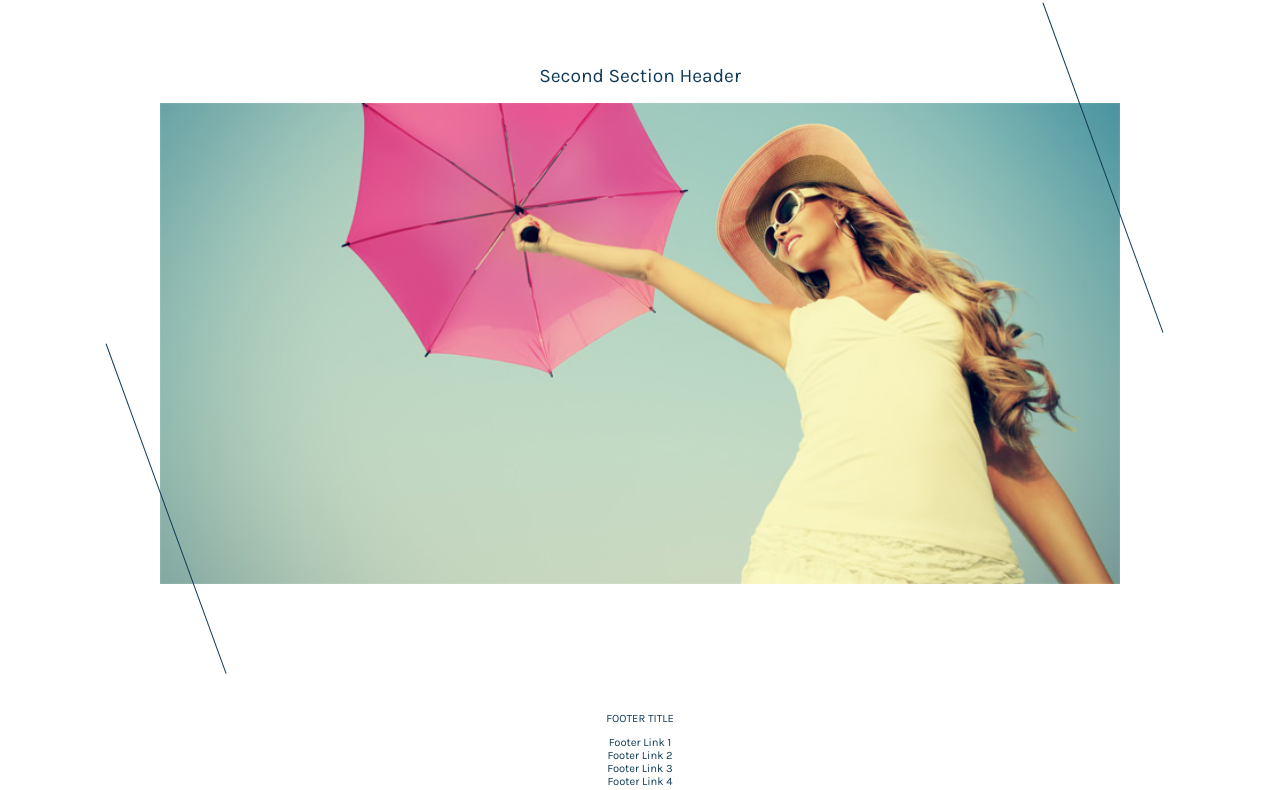
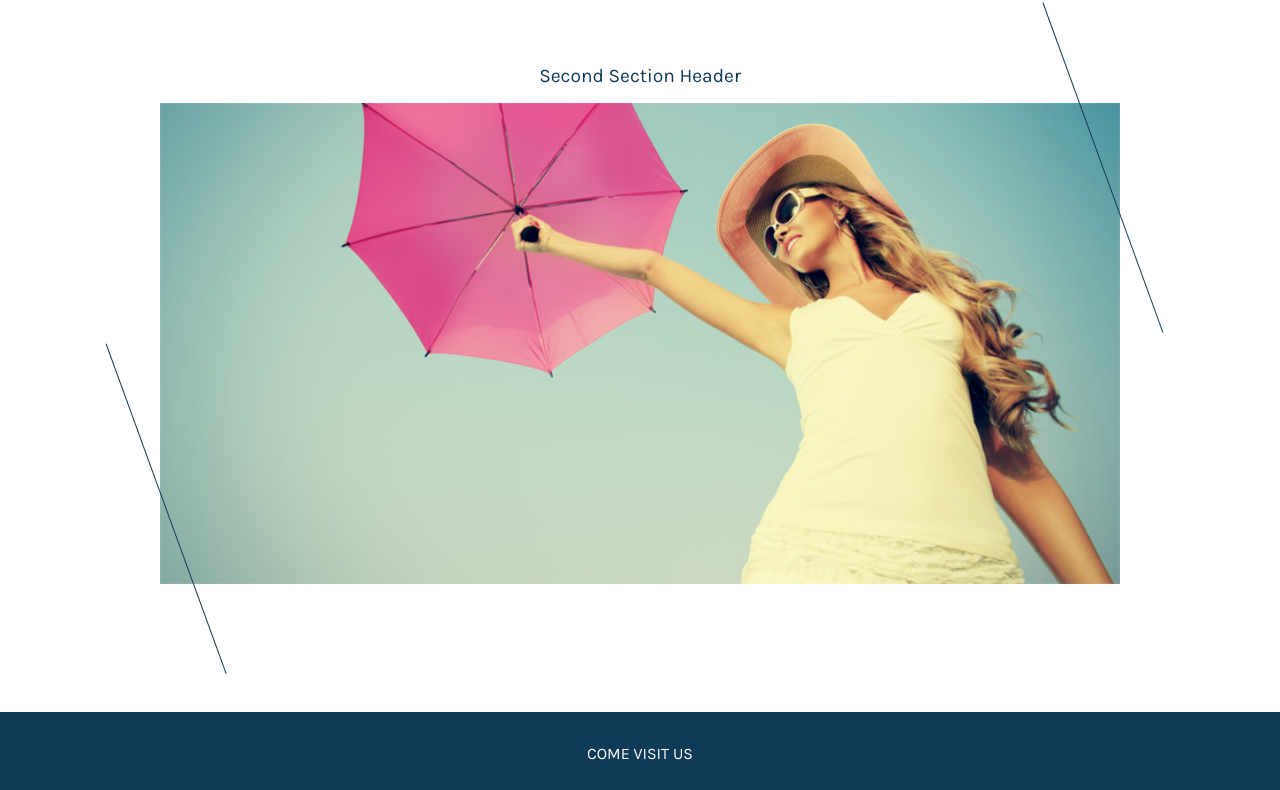
Before and after one commit to gfed53/abc-code-challenge, a website: page src/index.html in a window 1280 px wide. Shown: the part 864-1654 px from the top of the page. Drawn offline with nearby package versions, Linux system fonts and the light colour scheme.

Commit message:
Made a basic footer

```diff
--- a/src/index.html
+++ b/src/index.html
@@ -39,12 +39,12 @@
 			</div>
 		</section>
 		<footer>
-			<h3 id="footer-title">FOOTER TITLE</h3>
+			<h3 id="footer-title">COME VISIT US</h3>
 			<ul id="footer-links">
-				<li>Footer Link 1</li>
-				<li>Footer Link 2</li>
-				<li>Footer Link 3</li>
-				<li>Footer Link 4</li>
+				<li><a href=""><i class="fa fa-twitter"></i></a></li>
+				<li><a href=""><i class="fa fa-facebook"></i></a></li>
+				<li><a href=""><i class="fa fa-instagram"></i></a></li>
+				<li><a href=""><i class="fa fa-linkedin"></i></a></li>
 			</ul>
 		</footer>
 	</div>
--- a/src/scss/_footer.scss
+++ b/src/scss/_footer.scss
@@ -1,6 +1,17 @@
 footer {
+	// margin: 1em;
+	padding: 1em;
+	background-color: #103b58;
+	h3, a {
+		color: white;
+	}
 	#footer-links {
 		padding: 0;
+		margin-bottom: 0;
 		list-style-type: none;
+		li {
+			display: inline-block;
+			margin: 1em 2em;
+		}
 	}
 }
--- a/src/scss/_typography.scss
+++ b/src/scss/_typography.scss
@@ -34,6 +34,15 @@ ul, p {
 	font-size: 0.5em;
 }
 
+@media screen and ($mobile0_5){
+	h3 {
+		font-size: 1em;
+	}
+	ul {
+		font-size: 0.8em;
+	}
+}
+
 @media screen and ($mobile1){
 	h1 {
 		font-size: 1.4em;
@@ -55,7 +64,8 @@ ul, p {
 	h1 {
 		font-size: 2em;
 	}
+
 	ul, p {
-		font-size: 0.7em;
+		font-size: 1em;
 	}
 }
```
Also changed, not shown: src/css/styles.css.
